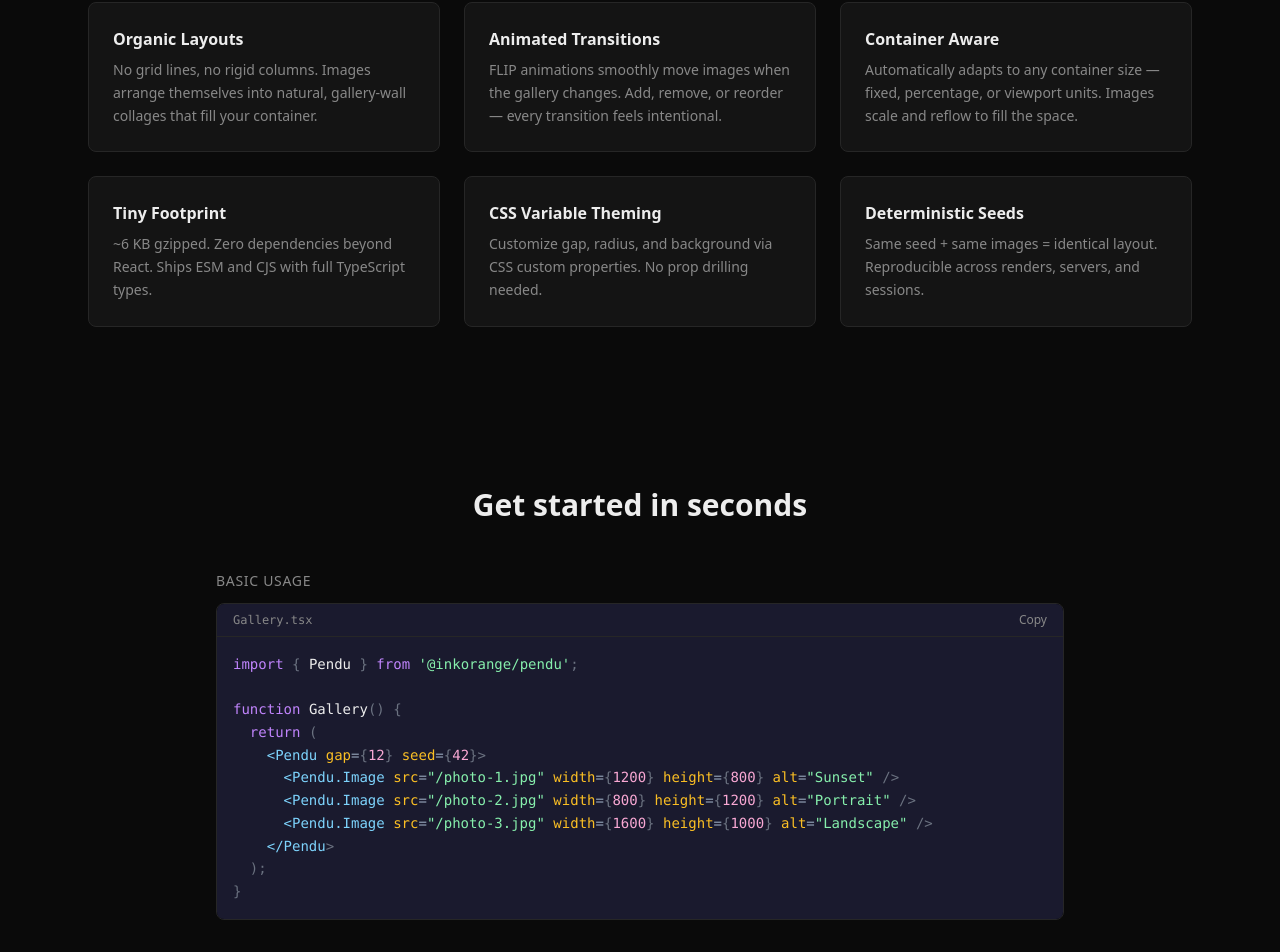
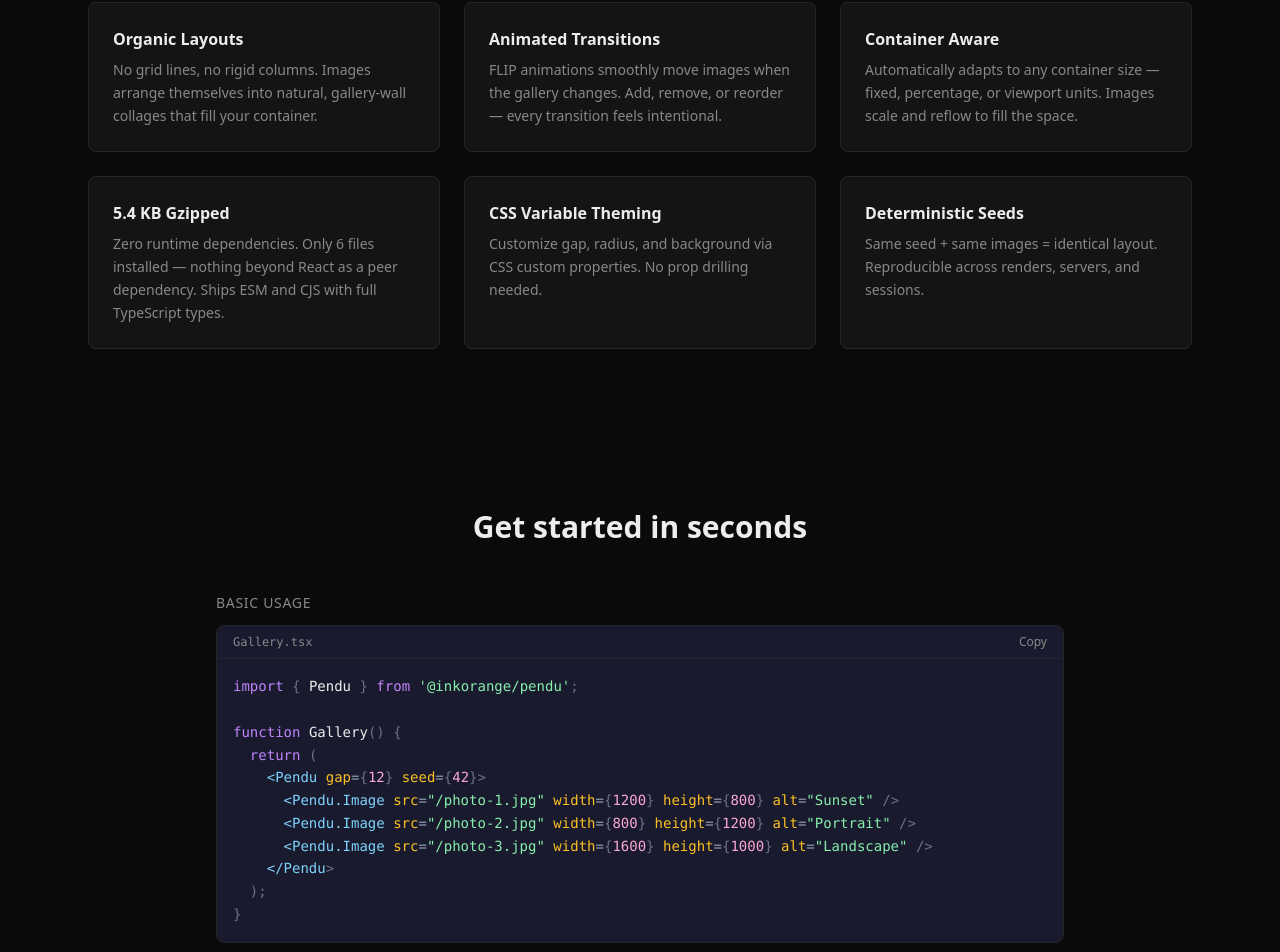
Before and after one commit to inkorange/pendu, a Next.js app in the folder site/: page / in a window 1280 px wide. Shown: the part 1297-2249 px from the top of the page. Built offline with nearby package versions, Linux system fonts and the light colour scheme.

Commit message:
Advertise installed dependency size across README and site
- README: badges for 5.4 KB gzipped, 0 dependencies, 99% coverage
- Site homepage: feature card updated with accurate size
- SEO metadata: updated descriptions with 5.4 KB figure

```diff
--- a/site/src/app/layout.tsx
+++ b/site/src/app/layout.tsx
@@ -7,7 +7,7 @@ export const metadata: Metadata = {
     template: "%s | Pendu",
   },
   description:
-    "A lightweight React component that arranges images into beautiful, organic collage layouts. No grid. No masonry. Just art. ~6KB gzipped.",
+    "A lightweight React component that arranges images into beautiful, organic collage layouts. No grid. No masonry. Just art. 5.4 KB gzipped, zero dependencies.",
   keywords: [
     "react",
     "gallery",
@@ -36,7 +36,7 @@ export const metadata: Metadata = {
     card: "summary_large_image",
     title: "Pendu — Organic Gallery Layouts for React",
     description:
-      "A lightweight React component for beautiful, organic gallery layouts. ~6KB gzipped.",
+      "A lightweight React component for beautiful, organic gallery layouts. 5.4 KB gzipped, zero dependencies.",
     images: ["/pendu.png"],
   },
   icons: {
--- a/site/src/app/page.tsx
+++ b/site/src/app/page.tsx
@@ -61,9 +61,9 @@ const features = [
       "Automatically adapts to any container size — fixed, percentage, or viewport units. Images scale and reflow to fill the space.",
   },
   {
-    title: "Tiny Footprint",
+    title: "5.4 KB Gzipped",
     description:
-      "~6 KB gzipped. Zero dependencies beyond React. Ships ESM and CJS with full TypeScript types.",
+      "Zero runtime dependencies. Only 6 files installed — nothing beyond React as a peer dependency. Ships ESM and CJS with full TypeScript types.",
   },
   {
     title: "CSS Variable Theming",
```
Also changed, not shown: 1 other file (tests, documents, lock files or other folders).
